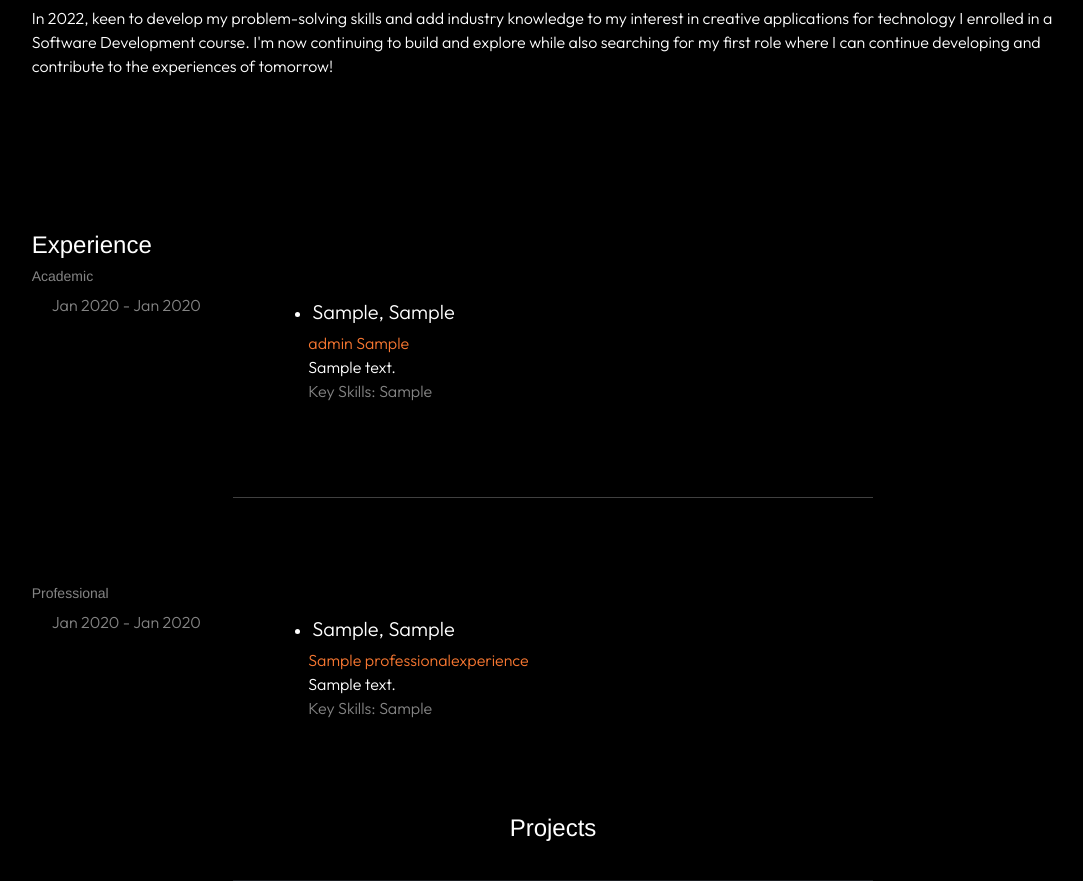
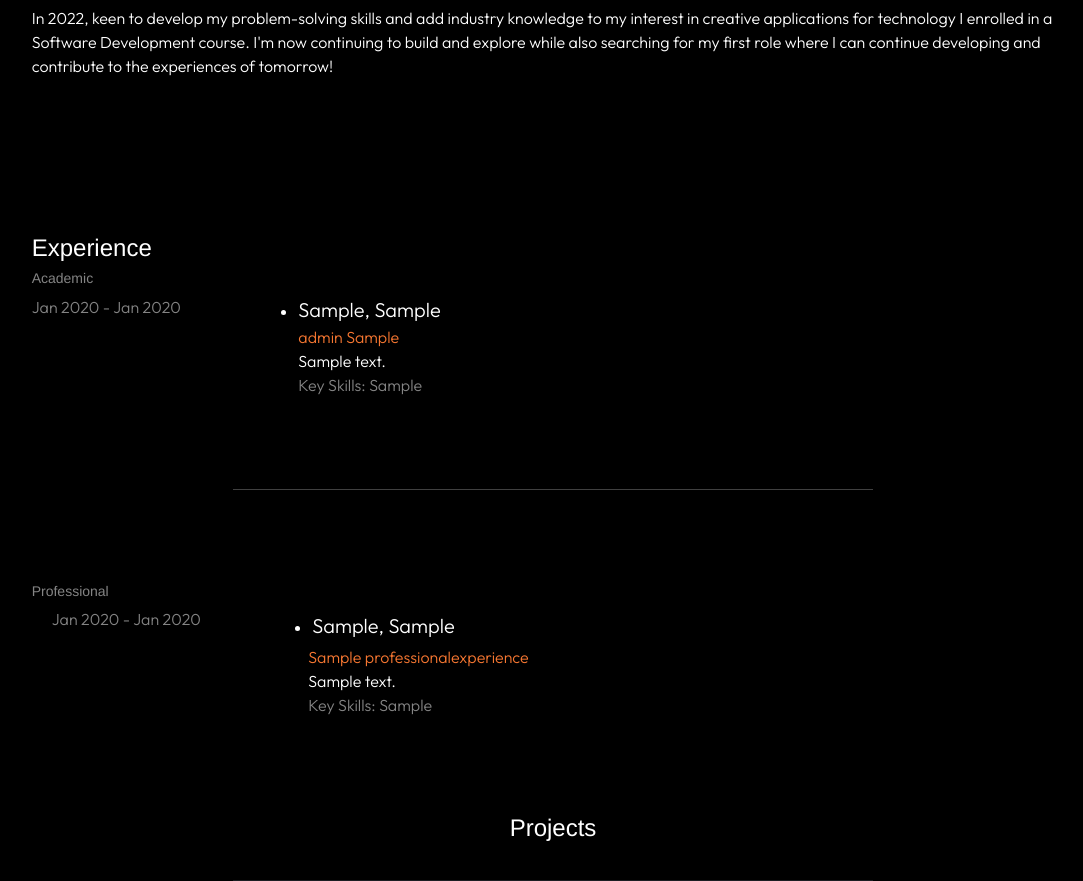
Before and after one commit to eosull/Portfolio-Site, a Django app: template home/templates/home/index.html in a window 1280 px wide. Shown: the part 1200-2081 px from the top of the page, without its empty margins (87-1170 px from the left). Run offline with Django 4.2, Linux system fonts and the light colour scheme; the template is opened without the code that fills it: values that come from a table or form of the project are taken from there, others are empty; tables that the repository leaves empty hold one stand-in row (values such as "Sample post"); some libraries are stand-ins or nearby versions.

Commit message:
style:add spacing on experience dates

```diff
--- a/home/templates/home/index.html
+++ b/home/templates/home/index.html
@@ -61,12 +61,13 @@
           <a href="{% url 'cv' %}"><h4>Experience</h4></a>
           <h5 class="text-lvl-one small">Academic</h4>
           {% for record in acad_exp %}
-          <div class="row m-2">
-            <div class="col-3">
+          <br class="d-block d-sm-none">
+          <div class="row">
+            <div class="col-12 col-sm-3">
               <p class="text-muted">{{ record.start_date|date:"M Y" }} - {{ record.end_date|date:"M Y" }}</p>
             </div>
-            <div class="col-9">
-              <ul class="m-1">
+            <div class="col-12 col-sm-9">
+              <ul class="m-1 m-sm-0">
                 <li>
                   <p class="lead my-0">{{ record.institution }}, {{ record.location }}</p>
                 </li>
@@ -82,11 +83,12 @@
         <div class="col-10">
           <h5 class="text-lvl-one small">Professional</h5>
           {% for record in prof_exp %}
+          <br class="d-block d-sm-none">
           <div class="row m-2">
-            <div class="col-3">
+            <div class="col-12 col-sm-3">
               <p class="text-muted">{{ record.start_date|date:"M Y" }} - {{ record.end_date|date:"M Y" }}</p>
             </div>
-            <div class="col-9">
+            <div class="col-12 col-sm-9">
               <ul class="m-1">
                 <li>
                   <p class="lead my-0">{{ record.company }}, {{ record.location }}</p>
```
